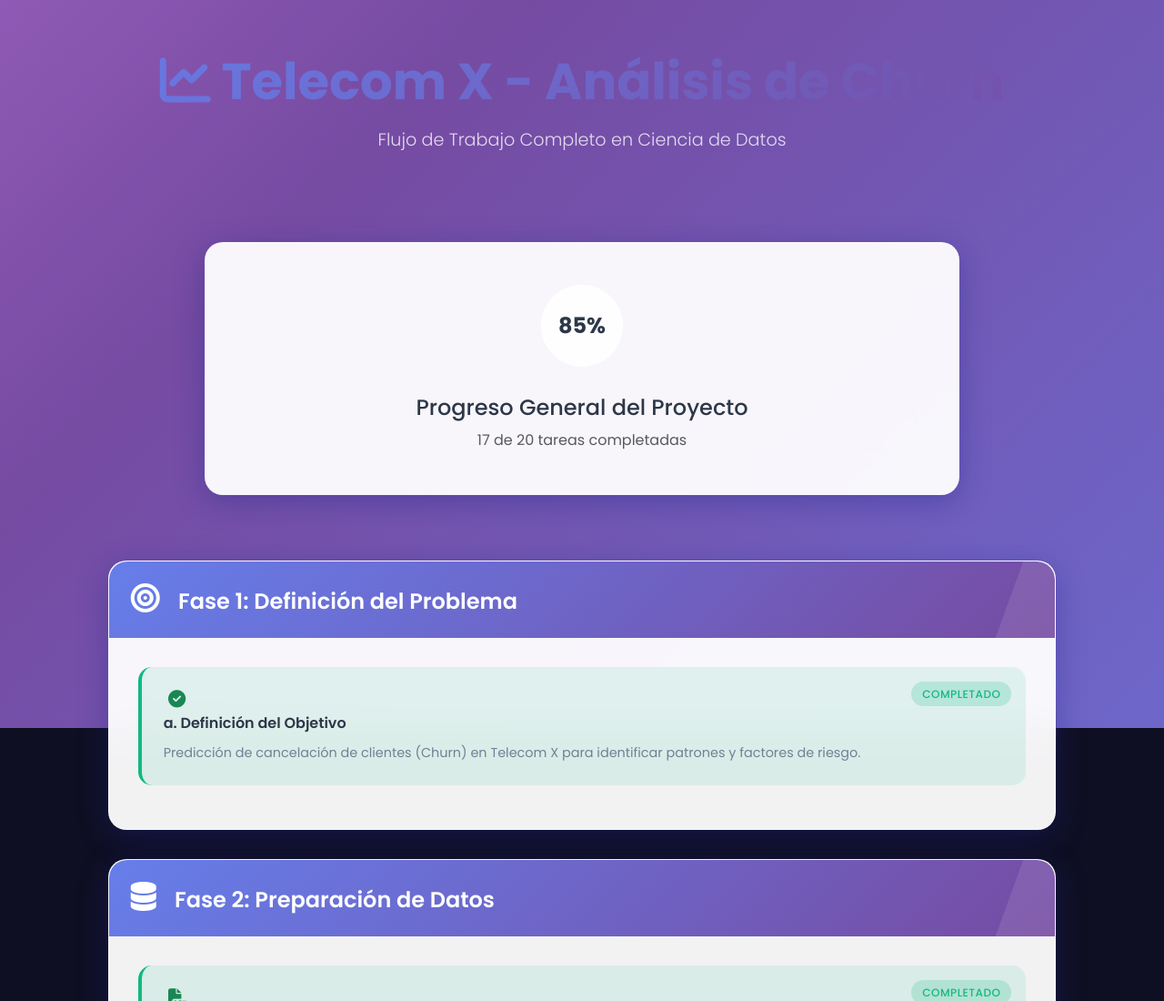
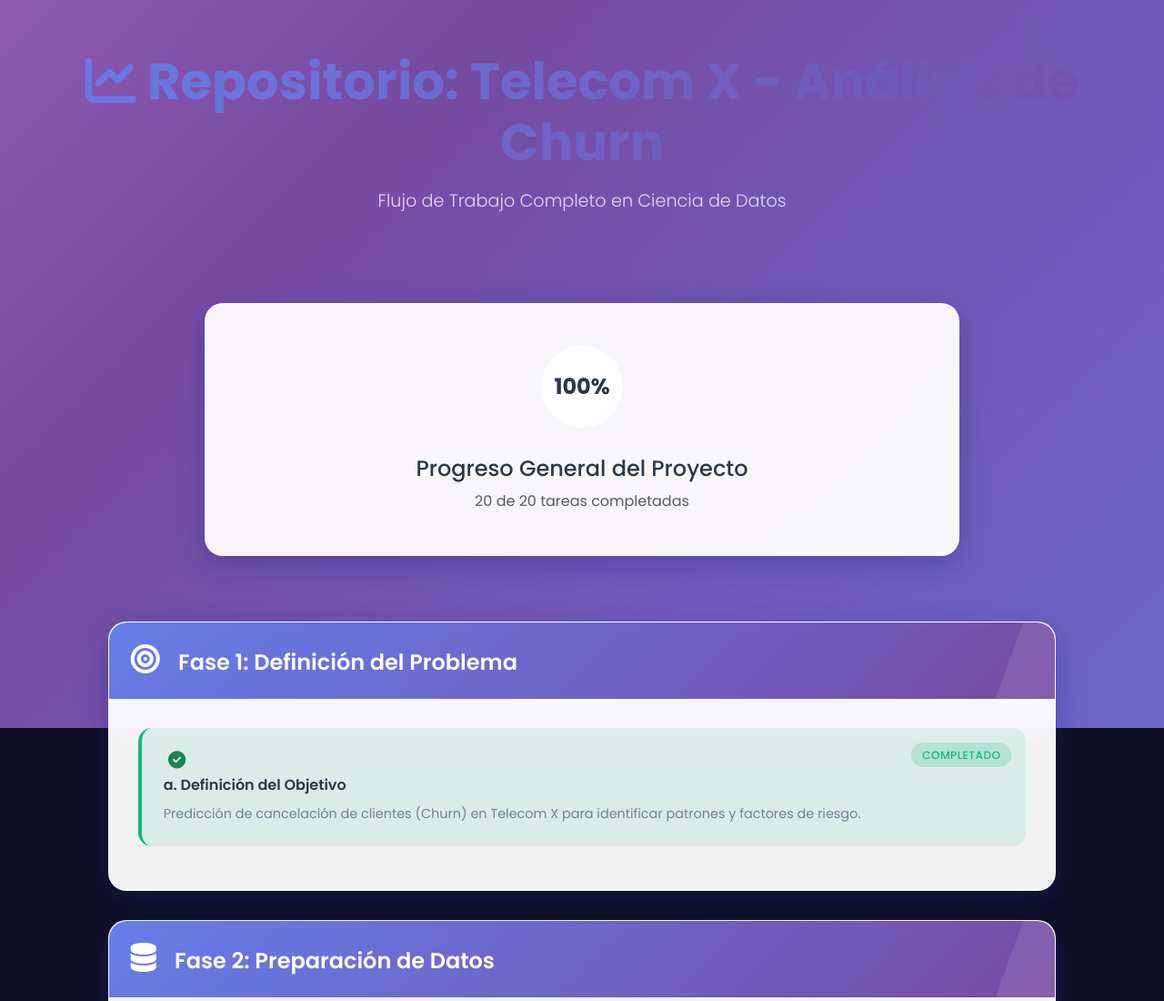
Before and after one commit to rodrigoreact/Challenge_Telecom_X_parte_II, a website: page index.html in a window 1280 px wide. Shown: the top 1100 px of the page at 91% size. Drawn offline with nearby package versions, Linux system fonts and the light colour scheme.

Commit message:
Se modifico index.html

```diff
--- a/index.html
+++ b/index.html
@@ -481,7 +481,7 @@
     <div class="container-fluid py-4">
         <!-- Header -->
         <div class="header">
-            <h1><i class="fas fa-chart-line"></i> Telecom X - Análisis de Churn</h1>
+            <h1><i class="fas fa-chart-line"></i> <a href="https://github.com/rodrigoreact/Challenge_Telecom_X_parte_II">Repositorio: Telecom X - Análisis de Churn</a></h1>
             <p>Flujo de Trabajo Completo en Ciencia de Datos</p>
         </div>
 
@@ -490,10 +490,10 @@
             <div class="col-md-8">
                 <div class="progress-section">
                     <div class="progress-circle">
-                        <div class="progress-text">85%</div>
+                        <div class="progress-text">100%</div>
                     </div>
                     <h4>Progreso General del Proyecto</h4>
-                    <p class="text-muted">17 de 20 tareas completadas</p>
+                    <p class="text-muted">20 de 20 tareas completadas</p>
                 </div>
             </div>
         </div>
```
